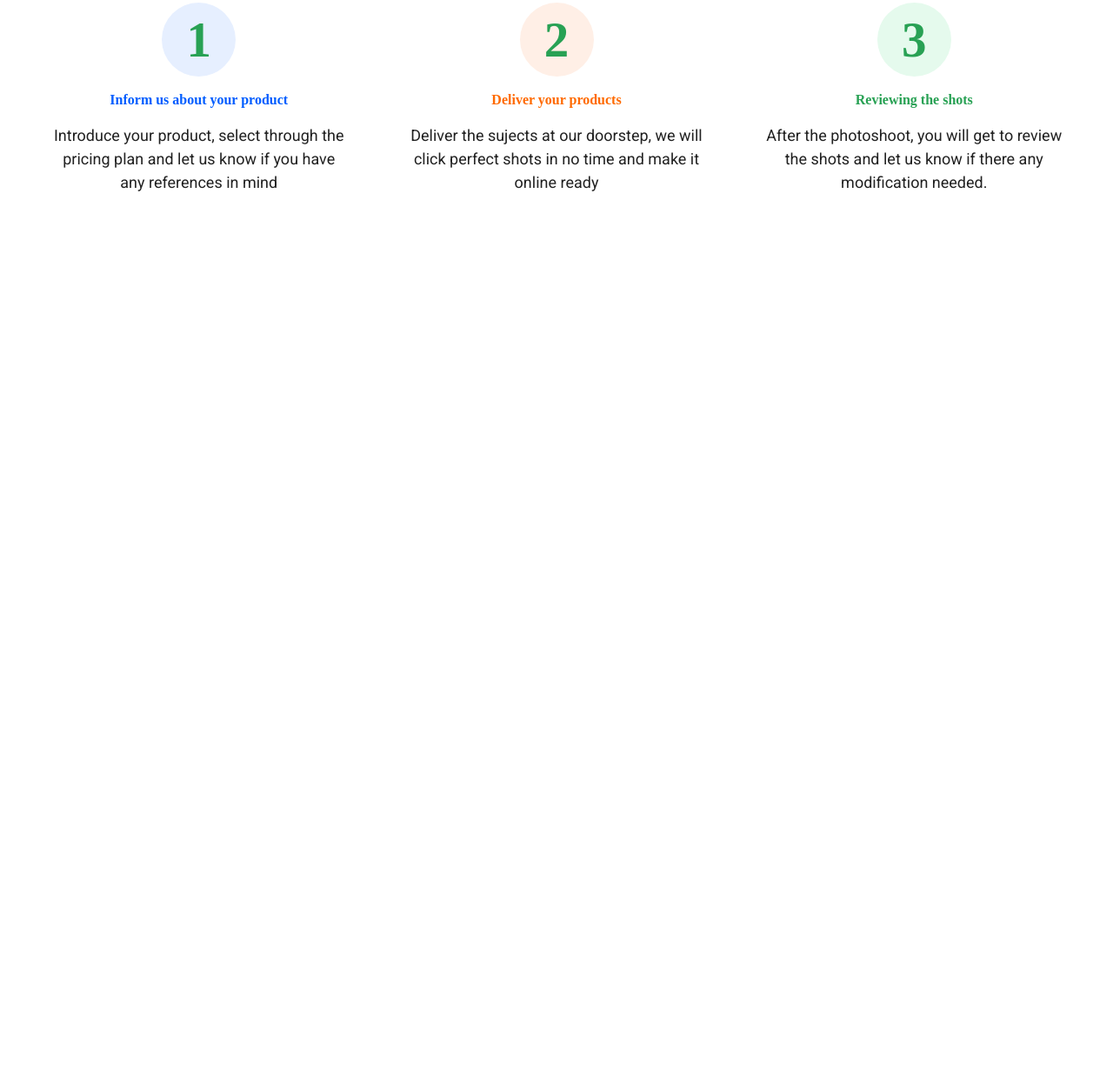
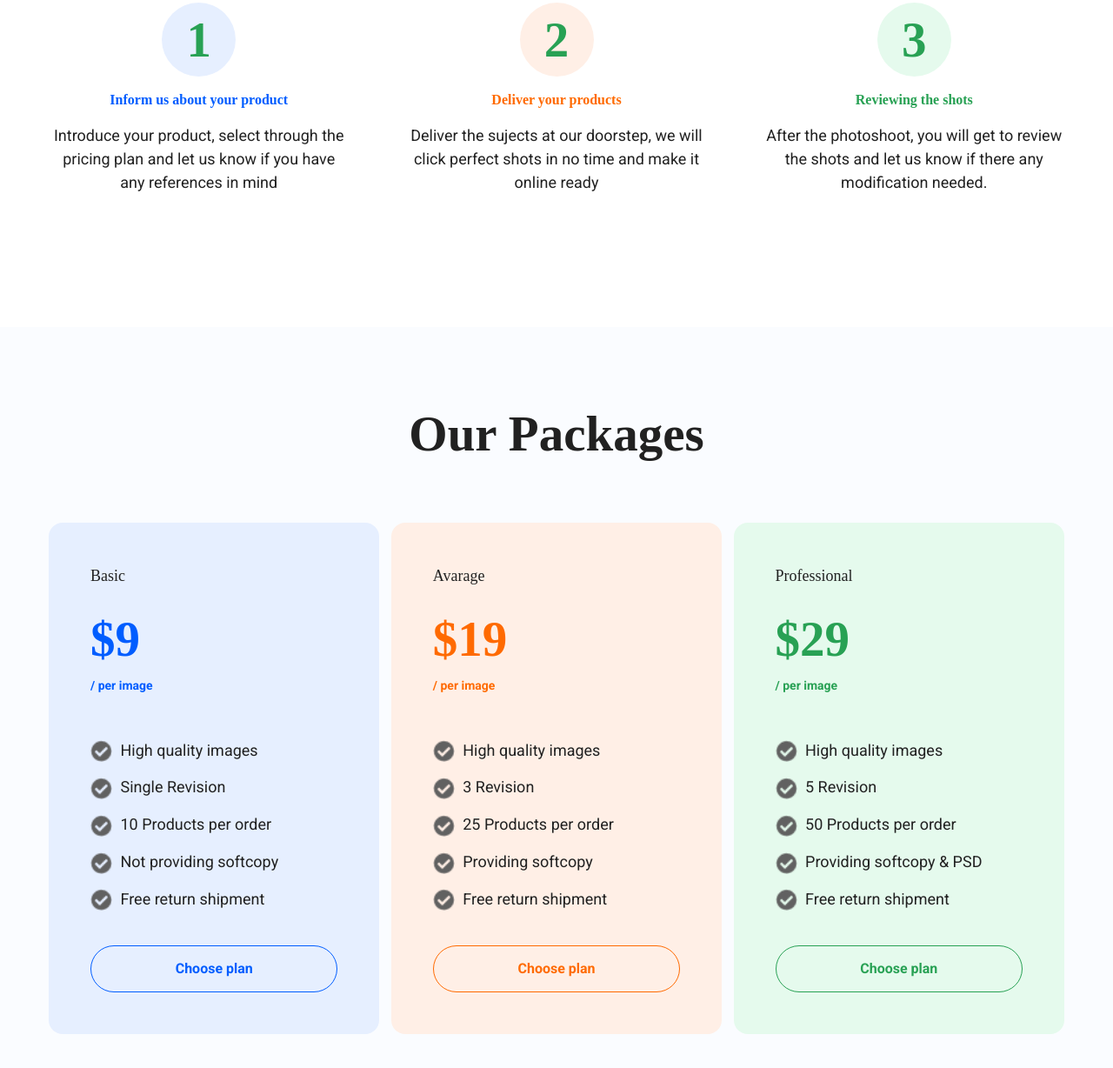
Before and after one commit to YuriiYevtushenko/clicr, a Gatsby site in the folder frontend/: page / in a window 1280 px wide. Shown: the part 1782-3010 px from the top of the page at 87% size. Before the commit the page ends 2110 px from the top, so only its background shows below. Built offline with nearby package versions, Linux system fonts and the light colour scheme; Gatsby itself is replaced by a stand-in of ours.

Commit message:
added packages section

```diff
--- /dev/null
+++ b/frontend/src/components/Plans.js
@@ -0,0 +1,56 @@
+import React from 'react'
+import check from '../images/plans__check-circle.png'
+const Plans = () => {
+    return (
+        <>
+            <section className='plans'>
+                <div className='plans__inner'>
+                    <p className='plans__title'>Our Packages</p>
+                    <div className='plans__items'>
+                        <div className='plans__item plans__item--blue'>
+                            <span className='global__text plans__name'>Basic</span>
+                            <span className='plans__price plans__price--big plans__price--blue'>$9</span>
+                            <span className='plans__price plans__price--small plans__price--blue'>/ per image</span>
+                            <ul className='plans__list'>
+                                <li className='global__text plans__list__item'><img src={check} alt='check' className='plans__image'/> High quality images
+                                </li>
+                                <li className='global__text plans__list__item'> <img src={check} alt='check' className='plans__image'/> Single Revision</li>
+                                <li className='global__text plans__list__item'> <img src={check} alt='check' className='plans__image'/> 10 Products per order</li>
+                                <li className='global__text plans__list__item'> <img src={check} alt='check' className='plans__image'/> Not providing softcopy</li>
+                                <li className='global__text plans__list__item'> <img src={check} alt='check' className='plans__image'/> Free return shipment</li>
+                            </ul>
+                            <button className='global__button plans__button plans__button--blue'>Choose plan</button>
+                        </div>
+                        <div className='plans__item plans__item--orange'>
+                            <span className='global__text plans__name'>Avarage</span>
+                            <span className='plans__price plans__price--big plans__price--orange'>$19</span>
+                            <span className='plans__price plans__price--small plans__price--orange'>/ per image</span>
+                            <ul className='plans__list'>
+                                <li className='global__text plans__list__item'> <img src={check} alt='check' className='plans__image'/> High quality images</li>
+                                <li className='global__text plans__list__item'> <img src={check} alt='check' className='plans__image'/> 3 Revision</li>
+                                <li className='global__text plans__list__item'> <img src={check} alt='check' className='plans__image'/> 25 Products per order</li>
+                                <li className='global__text plans__list__item'> <img src={check} alt='check' className='plans__image'/> Providing softcopy</li>
+                                <li className='global__text plans__list__item'> <img src={check} alt='check' className='plans__image'/> Free return shipment</li>
+                            </ul>
+                            <button className='global__button plans__button plans__button--orange'>Choose plan</button>
+                        </div>
+                        <div className='plans__item plans__item--green'>
+                        <span className='global__text plans__name'>Professional</span>
+                        <span className='plans__price plans__price--big plans__price--green'>$29</span>
+                        <span className='plans__price plans__price--small plans__price--green'>/ per image</span>
+                        <ul className='plans__list '>
+                            <li className='global__text plans__list__item'> <img src={check} alt='check' className='plans__image'/> High quality images</li>
+                            <li className='global__text plans__list__item'> <img src={check} alt='check' className='plans__image'/> 5 Revision</li>
+                            <li className='global__text plans__list__item'> <img src={check} alt='check' className='plans__image'/> 50 Products per order</li>
+                            <li className='global__text plans__list__item'> <img src={check} alt='check' className='plans__image'/> Providing softcopy & PSD</li>
+                            <li className='global__text plans__list__item'> <img src={check} alt='check' className='plans__image'/> Free return shipment</li>
+                        </ul>
+                        <button className='global__button plans__button plans__button--green'>Choose plan</button>
+                    </div>
+                    </div>
+                </div>
+            </section>
+        </>
+    )
+}
+export default Plans
--- a/frontend/src/pages/index.js
+++ b/frontend/src/pages/index.js
@@ -4,6 +4,7 @@ import Cta from "../components/Cta";
 import ImageSlider from "../components/ImageSlider";
 import Clients from "../components/Clients";
 import Deliver from "../components/Deliver";
+import Plans from "../components/Plans";
 
 
 const IndexPage = () => {
@@ -13,6 +14,7 @@ const IndexPage = () => {
           <ImageSlider/>
           <Clients/>
           <Deliver/>
+          <Plans/>
       </Layout>
   )
 }
--- a/frontend/src/styles/main.scss
+++ b/frontend/src/styles/main.scss
@@ -8,3 +8,4 @@
 @import "partials/imagesliders";
 @import "partials/clients";
 @import "partials/deliver";
+@import "partials/plans";
--- /dev/null
+++ b/frontend/src/styles/partials/_plans.scss
@@ -0,0 +1,119 @@
+.plans{
+  background: #FAFCFF;
+  &__inner{
+    @include container;
+    display: flex;
+    flex-direction: column;
+    align-items: center;
+    margin: auto;
+  }
+  &__items{
+    display: flex;
+    width: 100%;
+    justify-content: space-between;
+    margin-bottom: 105px;
+
+  }
+  &__item{
+    min-width: calc(33% - 5px);
+    padding: 48px;
+    border-radius: 16px;
+
+    display: flex;
+    flex-direction: column;
+    align-items: flex-start;
+    justify-content: center;
+    &--green{
+      background: #E5FAED;
+    }
+    &--blue{
+      background: #E6EFFF;
+    }
+    &--orange{
+      background: #FFEFE6;
+    }
+  }
+  &__title{
+    margin-bottom: 60px;
+    margin-top: 80px;
+    font-family: PT Serif, serif;
+
+    font-weight: bold;
+    font-size: 57px;
+    color:$gray;
+  }
+  &__name{
+    font-family: PT Serif, serif;
+    margin-bottom: 16px;
+  }
+  &__price{
+    &--big{
+      font-family: PT Serif, serif;
+      font-size: 57px;
+    }
+    &--small{
+      font-size: 14px;
+      margin-bottom: 50px;
+    }
+    &--blue{
+      color: $blue;
+    }
+    &--orange{
+      color:$orange;
+    }
+    &--green{
+      color:$green;
+    }
+    font-weight: bold;
+
+  }
+  &__list{
+    width: 100%;
+    &__item{
+      margin-bottom: 15px;
+      &:last-child{
+        margin-bottom: 40px;
+      }
+    }
+  }
+  &__image{
+    max-width: 25px;
+    margin-right: 5px;
+  }
+  &__button{
+    width: 100%;
+    &--blue{
+      background: #E6EFFF ;
+      border: 1px solid $blue;
+      color: $blue;
+      font-weight: 700;
+      transition: .4s;
+      &:hover{
+        background: $blue;
+        color: $white;
+      }
+    }
+    &--orange{
+      background: #FFEFE6;
+      border: 1px solid $orange;
+      color: $orange;
+      font-weight: 700;
+      transition: .4s;
+      &:hover{
+        background: $orange;
+        color: $white;
+      }
+    }
+    &--green{
+      background: #E5FAED;
+      border: 1px solid $green;
+      color: $green;
+      font-weight: 700;
+      transition: .4s;
+      &:hover{
+        background: $green;
+        color: $white;
+      }
+    }
+  }
+}
```
Also changed, not shown: frontend/src/images/plans__check-circle.png (added).
